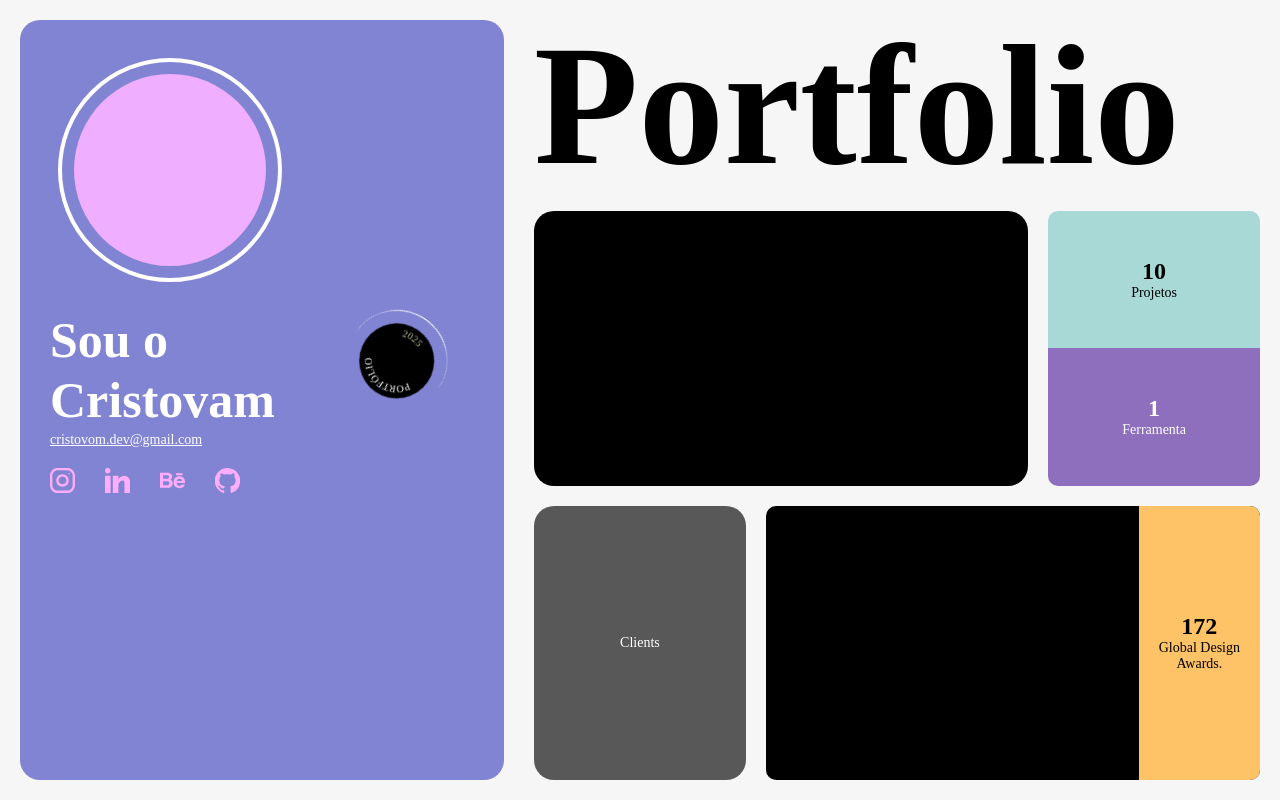
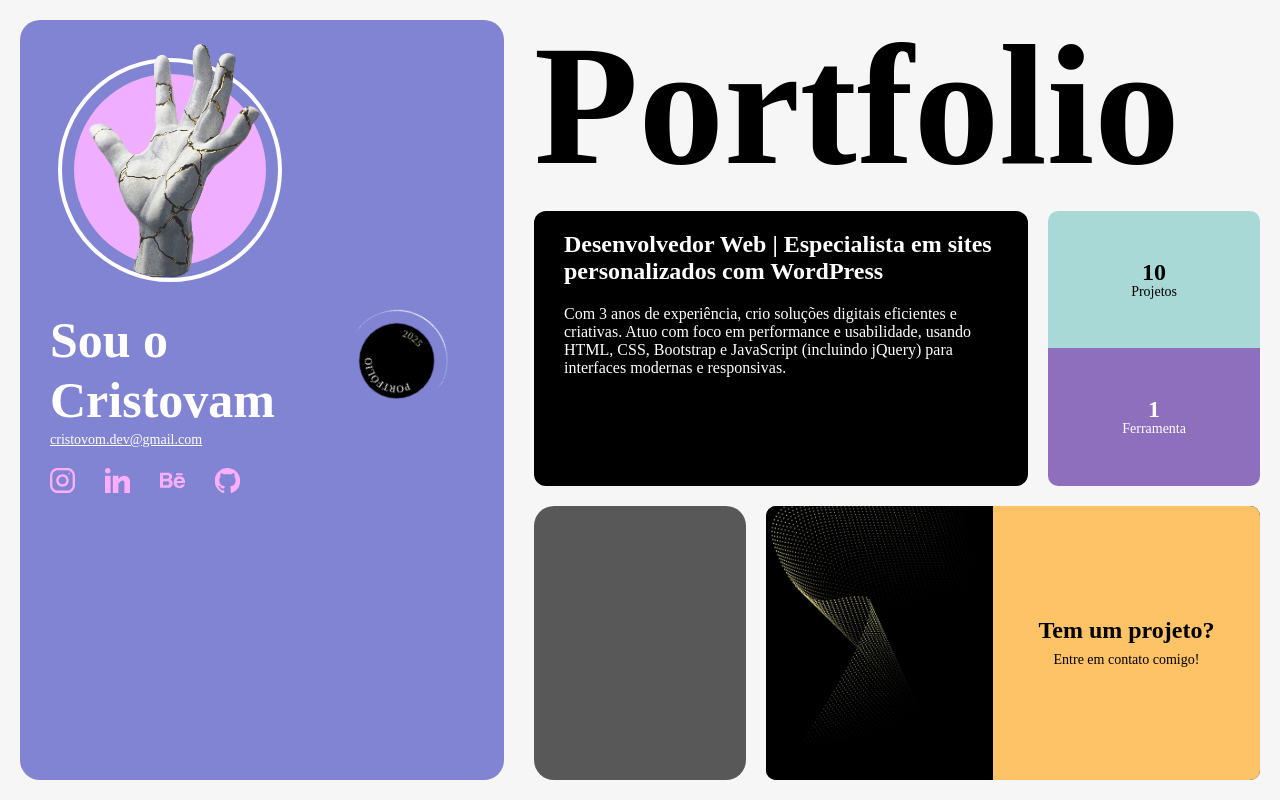
Before and after one commit to Cristovom/portfolio-2025, a plain HTML site: page index.html in a window 1280 px wide. Drawn offline with nearby package versions, Linux system fonts and the light colour scheme; some packages are replaced by stand-ins of ours; a script that the page names is missing; some icons are missing; a web font is replaced by a local one.

Commit message:
ajustes nos conteúdos das grids

```diff
--- a/index.html
+++ b/index.html
@@ -5,7 +5,6 @@
         <meta name="viewport" content="width=device-width, initial-scale=1.0">
         <meta name="keywords" content="portfólio desenvolvedor, projetos web, sites responsivos, gerador de QR Code, HTML, CSS, JavaScript, redes sociais, frontend">
         <meta name="description" content="Portfólio de desenvolvedor web com projetos de sites, ferramentas como gerador de QR Code e links para redes sociais.">
-
         <title>Portfólio - Cristovam Nunes Alves</title>
         <link rel="shortcut icon" href="assets/svg/favicon.svg" type="image/x-icon">
         <link rel="stylesheet" href="https://cdn.jsdelivr.net/npm/swiper@11/swiper-bundle.min.css" />
@@ -39,11 +38,7 @@
                 <div class="box-me p20 round20">
                     <div class="flex flex-wrap justify-between align-end gap20">
                         <div class="image">
-                            <!-- <img src="assets/img/" alt="" loading="lazy"> -->
-                            <!-- <div style="position: relative; width: 100%; left: 0; position: absolute; height: 100%;" class="w-full flex items-center absolute hidden lg:block -bottom-20 mx-auto">
-                                <script type="module" src="https://unpkg.com/@splinetool/viewer@1.9.96/build/spline-viewer.js"></script>
-                                <spline-viewer url="https://prod.spline.design/x9lKPQqGeQhPw5jT/scene.splinecode"></spline-viewer>
-                            </div> -->
+                            <img src="assets/img/hands-min.png" alt="" loading="lazy">
                         </div>
                         <div class="desc">
                             <h2 class="text-white m0">Sou o<br><b>Cristovam</b></h2>
@@ -101,8 +96,11 @@
                     </div>
 
                     <div class="grid-content flex align-center gap20 justify-between">
-                        <div class="box-70 p20 round20">
-
+                        <div class="box-70 p20 round20 flex align-items-center flex-column justify-center">
+                            <h2 class="text-white m0">Desenvolvedor Web | Especialista em sites personalizados com WordPress</h2>
+                            <p class="text-white m0">
+                                Com 3 anos de experiência, crio soluções digitais eficientes e criativas. Atuo com foco em performance e usabilidade, usando HTML, CSS, Bootstrap e JavaScript (incluindo jQuery) para interfaces modernas e responsivas.
+                            </p>
                         </div>
 
                         <div class="box-30 flex flex-column">
@@ -127,19 +125,15 @@
                                 <script type="module" src="https://unpkg.com/@splinetool/viewer@1.9.96/build/spline-viewer.js"></script>
                                 <spline-viewer url="https://prod.spline.design/0b3TG1zfGxa3dtKe/scene.splinecode"></spline-viewer>
                             </div>
-
-                            <h2 class="m0 p0">
-                                <span class="fw-100 text-white">Clients</span>
-                            </h2>
                         </div>
 
                         <div class="box-70 bg-black flex justify-between">
-                            <img src="assets/img/" alt="" loading="lazy">
+                            <img src="assets/img/bg-destaque.webp" alt="" loading="lazy">
 
-                            <div class="sub-content relative bg-yellow flex align-center text-center p20">
+                            <div class="sub-content relative bg-yellow flex align-center text-center p20 flex-column justify-center">
                                 <h2 class="m0 p0">
-                                    <b>172</b><br>
-                                    <span class="fw-100">Global Design <br>Awards.</span>
+                                    <b>Tem um projeto?</b><br>
+                                    <span class="fw-100 pt-10">Entre em contato comigo!</span>
                                 </h2>
                             </div>
                         </div>
--- a/style.css
+++ b/style.css
@@ -213,6 +213,7 @@ a.item.icon-redes {
 .bg-yellow {
     background: #fec267;
     border-radius: 0 10px 10px 0;
+    width: 39%;
 }
 
 .bg-black {
@@ -237,6 +238,15 @@ main.main-principal {
     background: #efaeff;
     border-radius: 50%;
     transform: scale(0.8);
+    position: relative;
+}
+
+.box-me .image img {
+    pointer-events: none;
+    position: absolute;
+    width: 100%;
+    bottom: -15px;
+    left: 5px;
 }
 
 .box-me .desc {
@@ -303,6 +313,21 @@ main.main-principal {
 
 .sub-content h2 b {
     font-size: 24px;
+    line-height: 1em;
+}
+
+span.pt-10 {
+    margin-top: 10px;
+    display: inline-block;
+}
+
+.aside-right .grid-content:nth-of-type(2) .box-70 {
+    overflow-y: auto;
+    border-radius: 12px;
+}
+
+.aside-right .grid-content:nth-of-type(2) .box-70 p {
+    padding: 20px 0 10px;
 }
 
 .aside-right .grid-content:nth-of-type(3) .bg-black {
@@ -310,18 +335,37 @@ main.main-principal {
 }
 
 .aside-right .grid-content:nth-of-type(3) .box-30 {
-    height: 140px;
+    height: 200px;
     display: flex;
 }
 
 .aside-right .grid-content:nth-of-type(3) .box-70 {
     display: flex;
-    height: 180px;
+    height: 240px;
+}
+
+.aside-right .grid-content:nth-of-type(3) .box-70 img {
+    width: 40%;
+    object-fit: cover;
+    border-radius: 10px 0 0 10px;
 }
 
 .aside-right a:hover {
     filter: brightness(0.9);
     transition: .6s ease-in-out;
+}
+
+/* Spline */
+.aside-right .grid-content:nth-of-type(3) .box-30:after {
+    content: "";
+    display: inline-block;
+    background: linear-gradient(to right, #f6f6f6 17%, #585858 17%);
+    position: absolute;
+    z-index: 3;
+    bottom: 20px;
+    right: 20px;
+    width: 137px;
+    height: 36px;
 }
 
 /* box projetos */
@@ -550,10 +594,33 @@ section.projetos.viewer {
 
     .grid-content .box-70 {
         padding: 0;
+        height: 180px;
     }
 
     .grid-content .box-30 .sub-content {
-        height: 100px;
+        height: 90px;
+    }
+
+    .aside-right .grid-content:nth-of-type(3) .box-70 {
+        height: 205px;
+    }
+
+    .aside-right .grid-content:nth-of-type(3) .box-30 {
+        height: 165px;
+    }
+
+    .bg-yellow,
+    .aside-right .grid-content:nth-of-type(3) .box-70 img {
+        width: 50%;
+    }
+
+    .aside-right .grid-content:nth-of-type(2) .box-70 h2,
+    .aside-right .grid-content:nth-of-type(2) .box-70 p {
+        padding: 20px 30px;
+    }
+
+    .aside-right .grid-content:nth-of-type(2) .box-70 p {
+        padding-top: 0;
     }
 
     /* aba projetos */
@@ -607,6 +674,10 @@ section.projetos.viewer {
     /* carousel */
     .mySwiper .swiper-button-prev, .mySwiper .swiper-button-next {
         bottom: 0;
+    }
+
+    .aside-right .grid-content:nth-of-type(3) .box-30:after {
+        background: #585858;
     }
 }
 
@@ -671,6 +742,12 @@ section.projetos.viewer {
 
     .projetos .box-image img {
         height: 340px;
+    }
+
+    .aside-right .grid-content:nth-of-type(2) .box-70 {
+        height: 100%;
+        align-items: center;
+        display: flex;
     }
 }
 
@@ -740,4 +817,8 @@ section.projetos.viewer {
     .projetos .description-project p {
         font-size: 22px;
     }
+
+    .aside-right .grid-content:nth-of-type(2) .box-70 p {
+        font-size: 18px;
+    }
 }
```
Also changed, not shown: assets/img/bg-destaque.webp (added), assets/img/hands-min.png (added).
